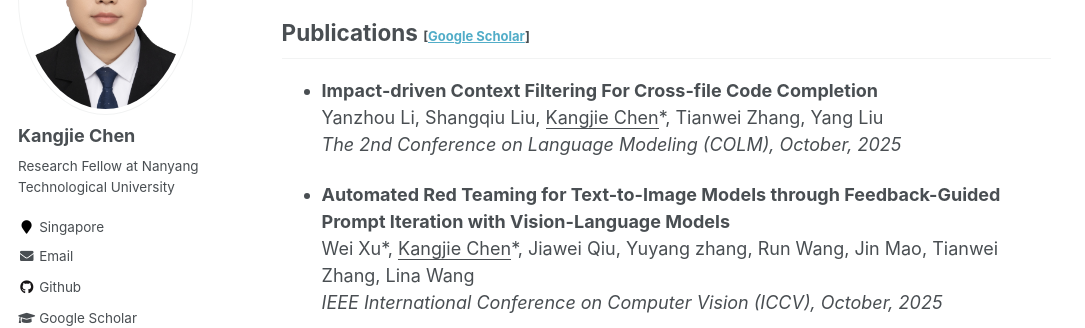
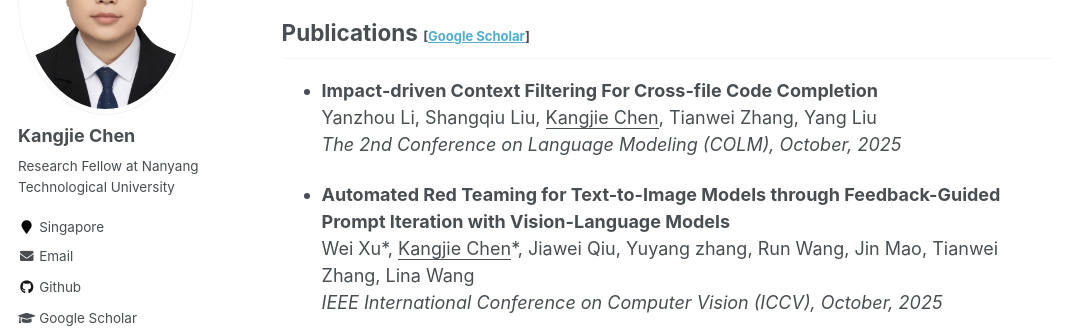
Before and after one commit to kangjie-chen/kangjie-chen.github.io, a Jekyll site: the page built from _pages/about.md, in a window 1280 px wide and 900 px high, scrolled down 390 px. Shown: the part 153-481 px from the top of the window, without its empty margins (0-1085 px from the left). Built offline with Jekyll 4.4.1, drawn with Linux system fonts in a browser that asks for light colours; some web fonts are replaced.

```diff
--- a/_pages/about.md
+++ b/_pages/about.md
@@ -23,7 +23,7 @@ I am currently a Research Fellow at [Digital Trust Centre](https://www.ntu.edu.s
 
 - **Impact-driven Context Filtering For Cross-file Code Completion**
   <br/>
-  Yanzhou Li, Shangqiu Liu, <u>Kangjie Chen</u>\*, Tianwei Zhang, Yang Liu
+  Yanzhou Li, Shangqiu Liu, <u>Kangjie Chen</u>, Tianwei Zhang, Yang Liu
   <br/>
   *The 2nd Conference on Language Modeling (COLM), October, 2025*
 
```
